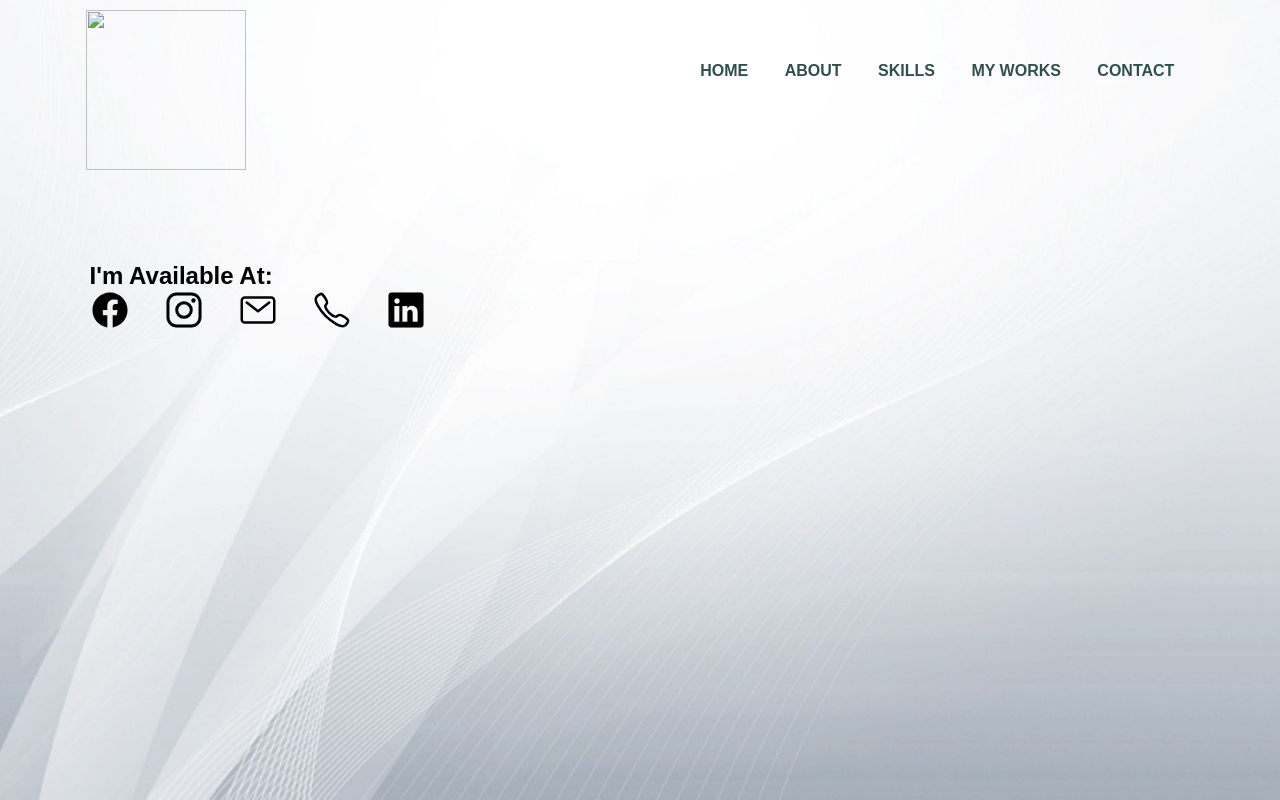
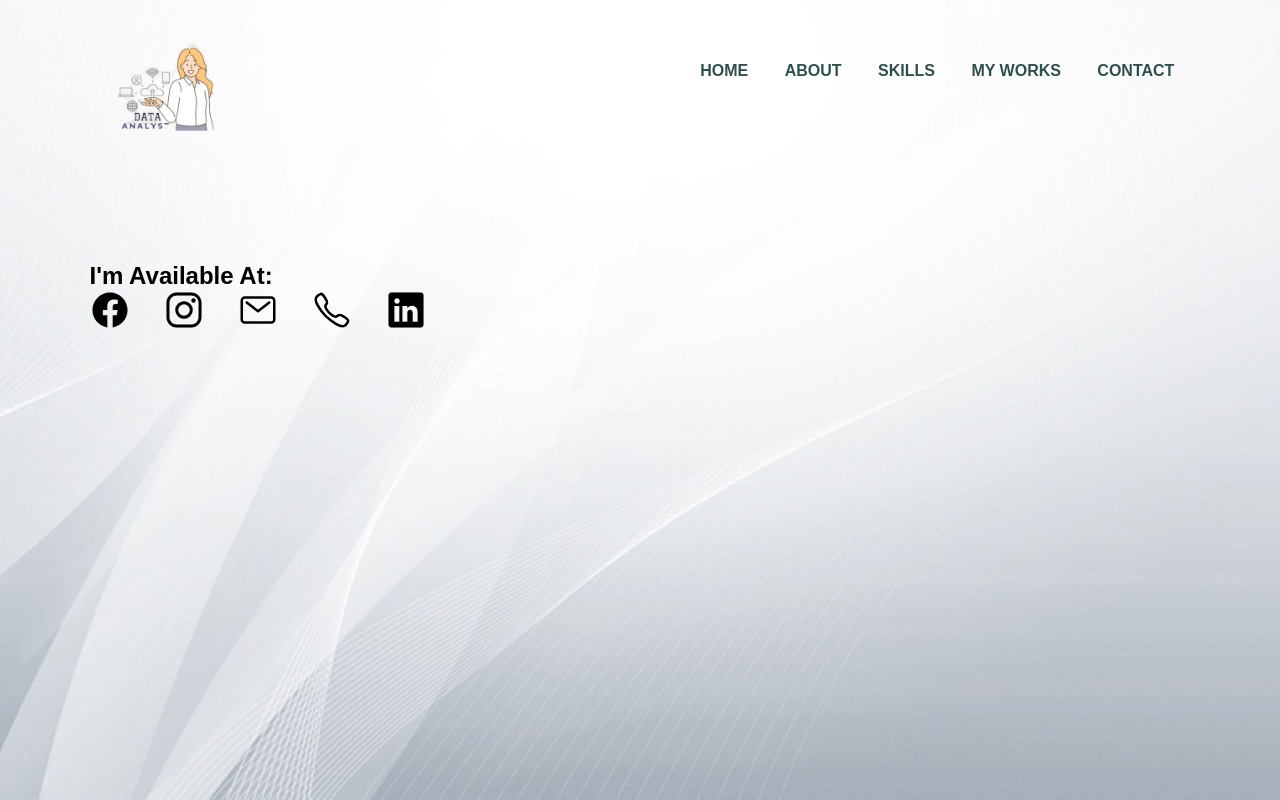
Before and after one commit to raza-hadi/Atiya-Zahra, a plain HTML site: page contacts.html in a window 1280 px wide. Drawn offline with nearby package versions, Linux system fonts and the light colour scheme; files whose address does not match are found by name.

Commit message:
Update contacts.html

```diff
--- a/contacts.html
+++ b/contacts.html
@@ -7,7 +7,7 @@
 <body>
     <div class="main">
         <div class="navbar">
-            <a href="index.html"><img src="pic/logo.png" class="logo"></a>
+            <a href="index.html"><img src="logo.png" class="logo"></a>
             <ul>
                 <li><a href="index.html">HOME</a></li>
                 <li><a href="about.html">ABOUT</a></li>
```
